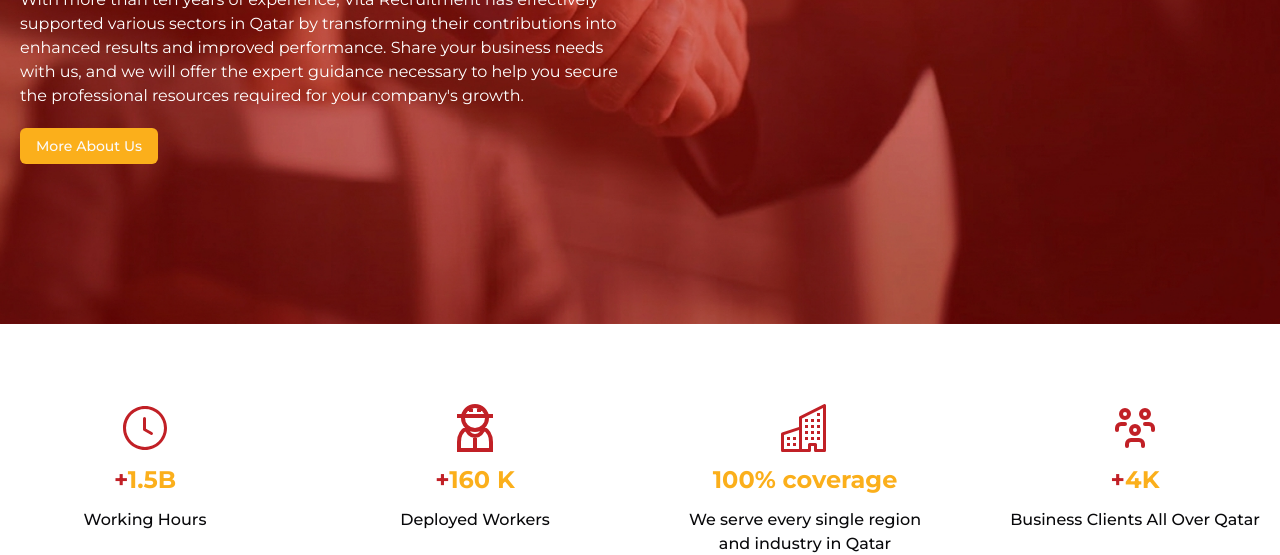
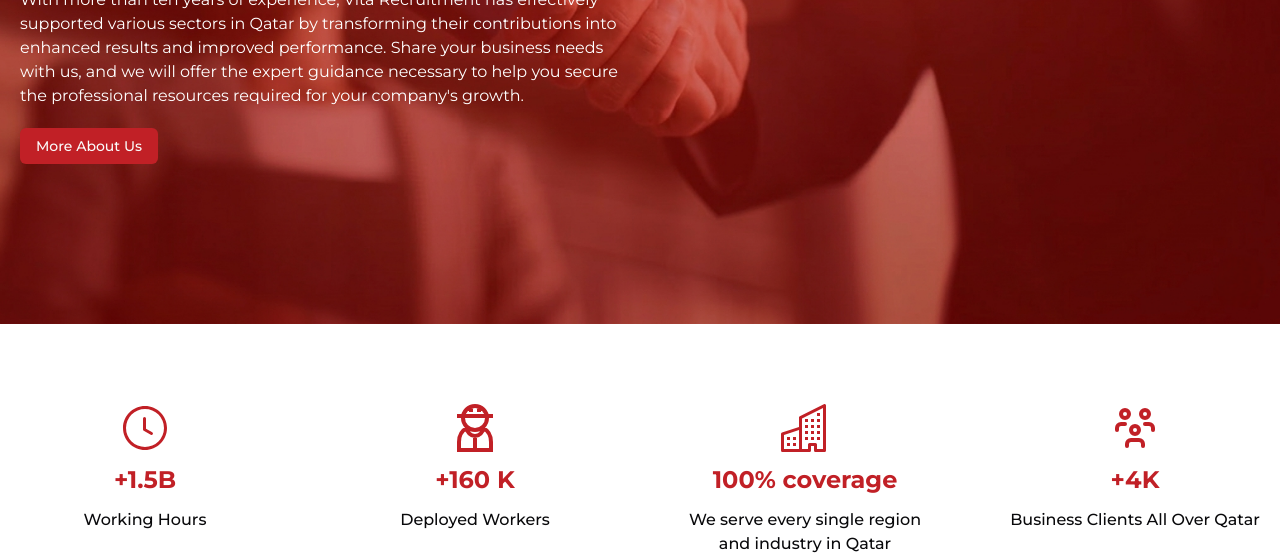
Before and after one commit to Ababil-Group/Vita-Recruitment, a Next.js app: page / in a window 1280 px wide. Shown: the part 1400-1955 px from the top of the page. Built offline with nearby package versions, Linux system fonts and the light colour scheme.

Commit message:
color update

```diff
--- a/tailwind.config.ts
+++ b/tailwind.config.ts
@@ -58,7 +58,7 @@ export default {
           bridge: "#C12026",
         },
         tertiary: {
-          bridge: "#FBAF1B",
+          bridge: "#C12026",
         },
         muted: {
           DEFAULT: "hsl(var(--muted))",
```
